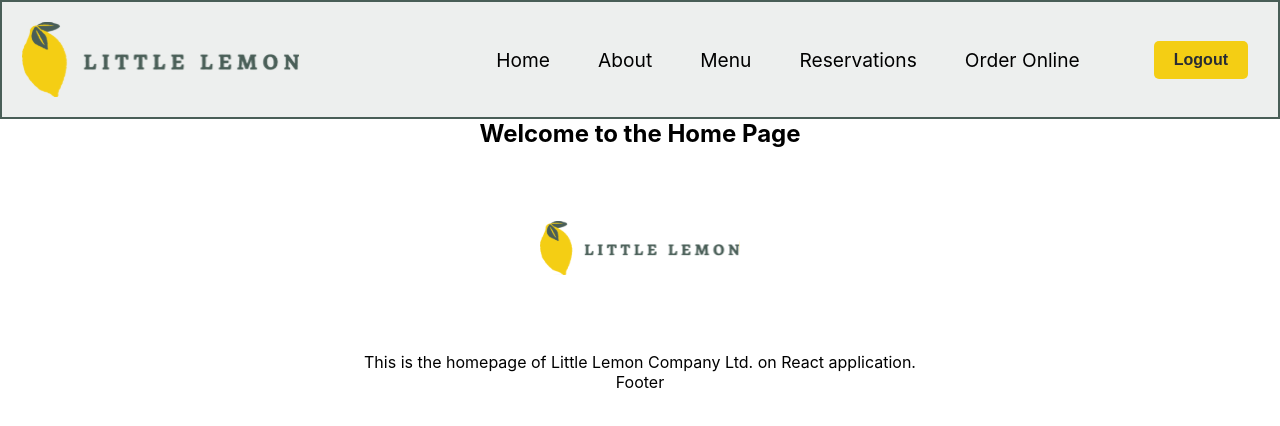
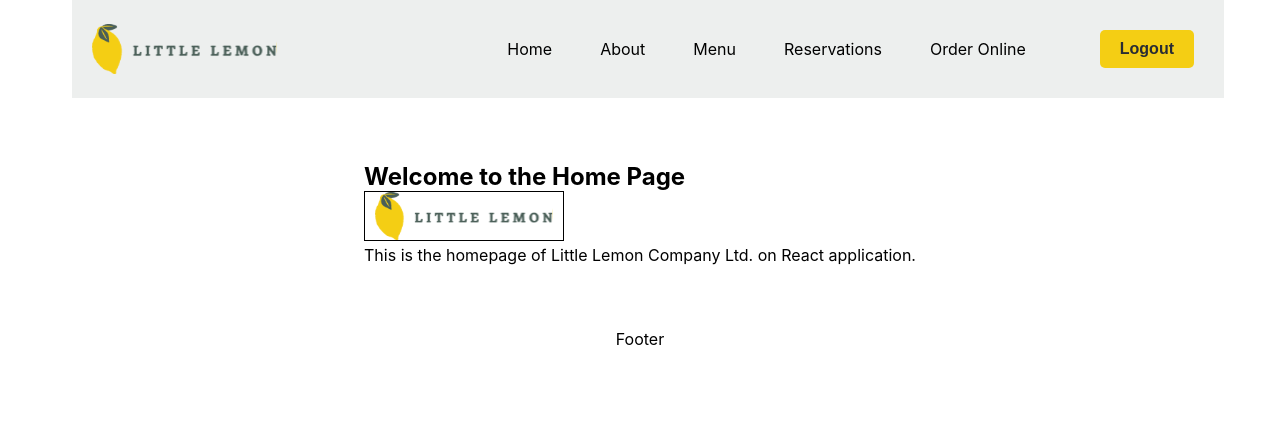
Before and after one commit to vetacode/Front-End-Developer-Capstone, a React (Create React App) app: page / in a window 1280 px wide. Both pictures are taken after a click on the button "Login". Shown: the top 426 px of the page. Built offline with nearby package versions, Linux system fonts and the light colour scheme.

Commit message:
debugging header

```diff
--- a/src/App.css
+++ b/src/App.css
@@ -5,7 +5,16 @@
 }
 
 .App {
-  text-align: center;
+  /* text-align: center; */
+  display: flex;
+  flex-direction: column;
+  align-items: center;
+  justify-content: space-between;
+  max-width: 1232px;
+  padding-left: 24px;
+  padding-right: 24px;
+  margin: 0 auto;
+  gap: 4rem;
 }
 
 .App-logo {
@@ -14,20 +23,21 @@
 }
 
 .App-header {
-  background-color: #edefee;
   display: flex;
+
   align-items: center;
   justify-content: space-between;
-  color: white;
+  width: 90vw;
+  background-color: #edefee;
   gap: 4rem;
   padding: 20px;
-  border: solid #495e57 2px;
+  /* border: solid #495e57 2px; */
 }
 
 nav {
+  margin: 0;
+  padding: 0;
   display: flex;
-  /* justify-content: center; */
-  /* align-items: center; */
   gap: 3rem;
   color: #495e57;
   flex-wrap: wrap;
@@ -62,7 +72,7 @@ nav a {
   display: inline-block;
   color: rgb(0, 0, 0);
   transition: all 0.1s ease-in-out;
-  font-size: 1.2rem;
+  font-size: 1rem;
 }
 
 nav a:hover {
--- a/src/App.js
+++ b/src/App.js
@@ -2,7 +2,7 @@ import './App.css';
 import Header from './components/Header';
 import { OrderOnline } from './components/OrderOnline';
 import { Routes, Route } from 'react-router-dom';
-import Home from './components/Home';
+import Home from './components/Home/Home';
 import About from './components/About';
 import Menu from './components/Menu';
 import { BookingPage } from './components/BookingPage';
--- a/src/components/Header.js
+++ b/src/components/Header.js
@@ -15,8 +15,9 @@ function Header() {
   };
 
   return (
+    <div className='App'>
       <header className='App-header'>
-      <img src={logo} className='App-logo' alt='logo' />
+        <img src={logo} height={50} className='App-logo' alt='logo' />
         <nav className='nav'>
           <Link to='/' className='nav-item'>
             Home
@@ -40,6 +41,7 @@ function Header() {
           <LogoutButton onLogout={logout} />
         )}
       </header>
+    </div>
   );
 }
 
--- a/src/components/Home.js
+++ b/src/components/Home/Home.js
@@ -1,13 +1,19 @@
-import logo from '../images/logo-nav.svg';
-import Footer from './Footer';
+import logo from '../../images/logo-nav.svg';
+import Footer from '../Footer';
 
 function Home() {
   return (
     <>
-      <div className='nav-elements'>
+      <div>
         <h2>Welcome to the Home Page</h2>
         <div className='home-content'>
-          <img src={logo} height={200} width={200} alt='logo' />
+          <img
+            src={logo}
+            height={50}
+            width={200}
+            alt='logo'
+            style={{ border: '1px solid black' }}
+          />
           <p>
             This is the homepage of Little Lemon Company Ltd. on React
             application.
```
Lines whose indentation alone changed are shown as unchanged.
